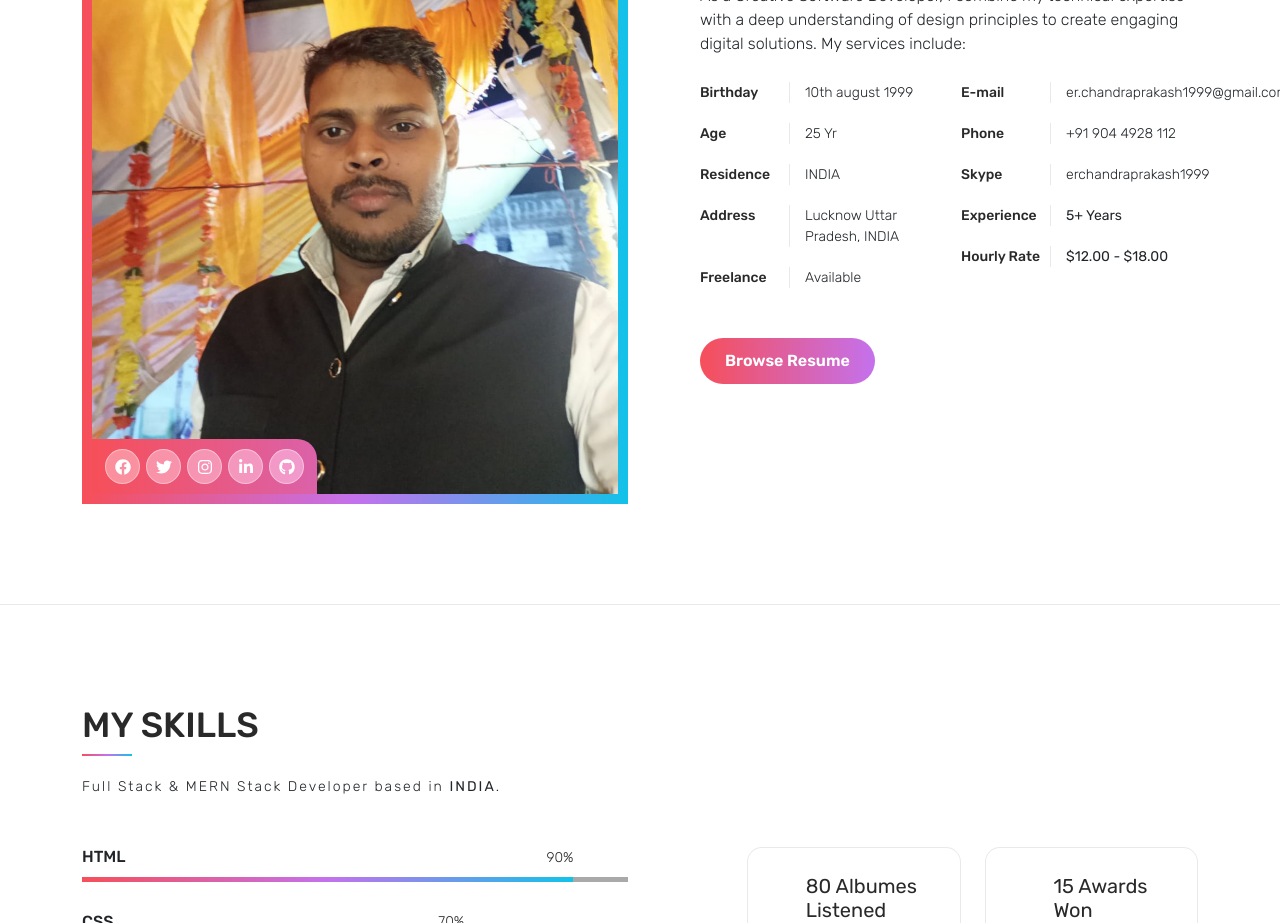
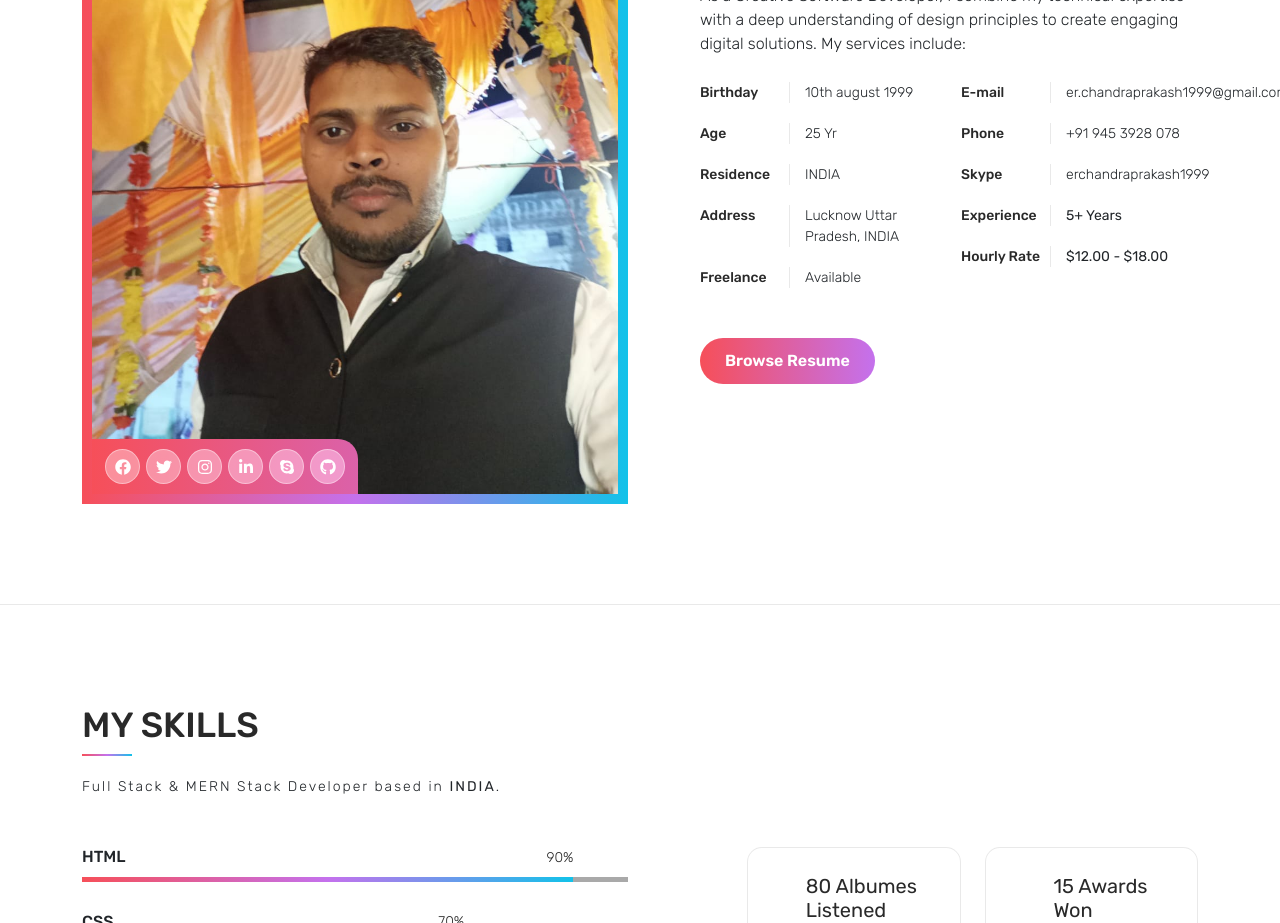
Before and after one commit to erchandraprakash1999/portfolio-app, a React (Vite) app: page / in a window 1280 px wide. Shown: the part 1260-2183 px from the top of the page. Built offline with nearby package versions, Linux system fonts and the light colour scheme.

Commit message:
Update AboutMe.jsx

```diff
--- a/src/home/components/AboutMe.jsx
+++ b/src/home/components/AboutMe.jsx
@@ -22,7 +22,7 @@ const AboutMe = ({ sectionsRefs }) => {
                                 <a href="https://x.com/erprakash1999" target="_blank"><FaTwitter /></a>
                                 <a href="https://www.instagram.com/erchandraprakash1999" target="_blank"><FaInstagram /></a>
                                 <a href="https://www.linkedin.com/in/er-chandra-prakash-aa2257315" target="_blank"><FaLinkedinIn /></a>
-                                {/* <a href="https://join.skype.com/invite/u1meLHjiUpMe" target="_blank"><FaSkype /></a> */}
+                                <a href="https://join.skype.com/invite/rU3VwQ7ia7pl" target="_blank"><FaSkype /></a>
                                 <a href="https://github.com/erchandraprakash1999" target="_blank"><FaGithub /></a>
                             </div>
                         </div>
@@ -62,7 +62,7 @@ const AboutMe = ({ sectionsRefs }) => {
                                     </div>
                                     <div className="media">
                                         <label>Phone</label>
-                                        <p>+91 904 4928 112</p>
+                                        <p>+91 945 3928 078</p>
                                     </div>
                                     <div className="media">
                                         <label>Skype</label>
```
